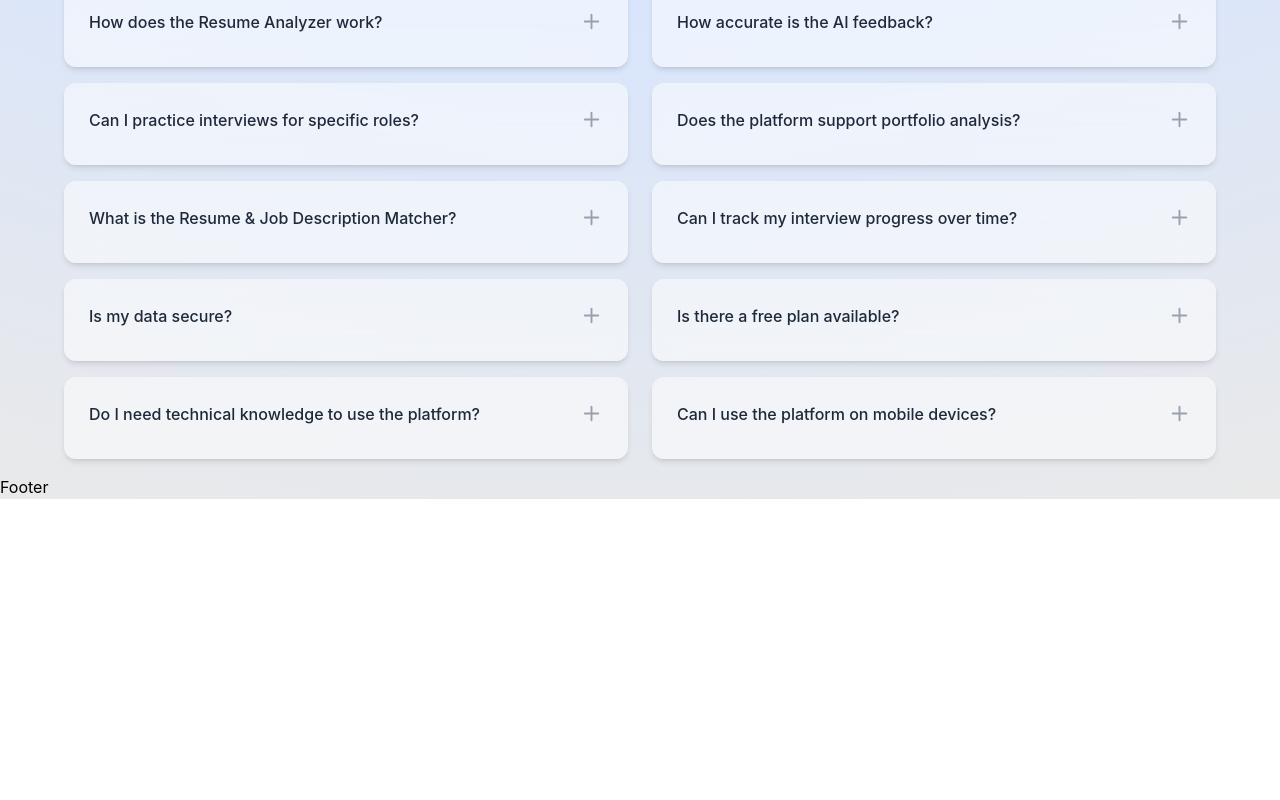
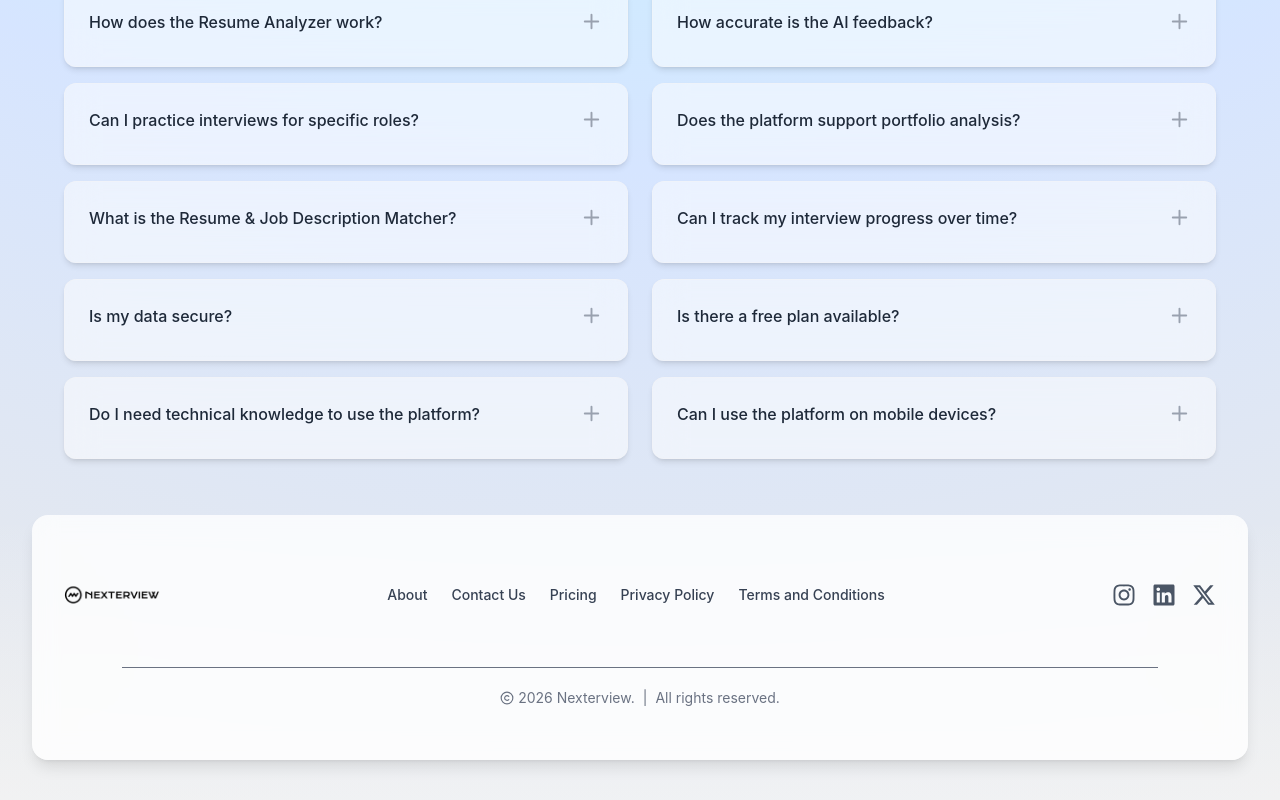
Before and after one commit to TejaVendra/nexterview, a React (Vite) app: page / in a window 1280 px wide. Shown: the part 3369-4169 px from the top of the page. Before the commit the page ends 3868 px from the top, so only its background shows below. Built offline with nearby package versions, Linux system fonts and the light colour scheme.

Commit message:
footer section added

```diff
--- a/package.json
+++ b/package.json
@@ -23,6 +23,7 @@
     "motion": "^12.40.0",
     "react": "^19.2.6",
     "react-dom": "^19.2.6",
+    "react-icons": "^5.6.0",
     "react-redux": "^9.3.0",
     "react-router-dom": "^7.18.0",
     "tailwindcss": "^4.3.1"
--- a/src/components/sections/Footer.jsx
+++ b/src/components/sections/Footer.jsx
@@ -1,11 +1,86 @@
-import React from 'react'
+import React from 'react';
+import { Copyright } from 'lucide-react';
+import { FaInstagram, FaLinkedin } from "react-icons/fa";
+import { FaXTwitter } from "react-icons/fa6";
+import Logo from '../../assets/Logo.png';
+import { motion } from 'motion/react';
+const Footer = () => {
+  const currentYear = new Date().getFullYear();
 
-const Footer = () => {
+  const navLinks = [
+    { label: 'About', href: '/about' },
+    { label: 'Contact Us', href: '/contact' },
+    { label: 'Pricing', href: '/pricing' },
+    { label: 'Privacy Policy', href: '/privacy' },
+    { label: 'Terms and Conditions', href: '/terms' },
+  ];
+
+  const socialLinks = [
+    { icon: FaInstagram, href: 'https://instagram.com', label: 'Instagram' },
+    { icon: FaLinkedin, href: 'https://linkedin.com', label: 'LinkedIn' },
+    { icon: FaXTwitter, href: 'https://twitter.com', label: 'X (Twitter)' },
+  ];
+
   return (
-    <div>
-      Footer
-    </div>
-  )
-}
+    <motion.footer initial={{opacity:0,y:30,scale:0.9545}} whileInView={{opacity:1,y:0,scale:1}} transition={{duration:0.6}} viewport={{amount:0.3 , once:true}} className="pb-10 bg-gradient-to-b from-transparent to-gray-50/50">
+      <div className="mt-10 w-[95%] max-w-7xl mx-auto rounded-2xl bg-white/80 shadow-lg hover:shadow-2xl transition-all duration-300 backdrop-blur-md p-6 md:p-8">
+        <div className="flex flex-col md:flex-row justify-between items-center gap-8 md:gap-4">
+          {/* Logo Section */}
+          <div className="flex-shrink-0">
+            <img
+              className="h-20 w-20 md:h-24 md:w-24 object-contain hover:scale-105 transition-transform duration-300"
+              src={Logo}
+              alt="InterviewAI Logo"
+              loading="lazy"
+            />
+          </div>
 
-export default Footer
+          {/* Navigation Links */}
+          <nav className="flex flex-wrap justify-center gap-4 md:gap-6 text-sm font-medium" aria-label="Footer navigation">
+            {navLinks.map((link) => (
+              <a
+                key={link.label}
+                href={link.href}
+                className="text-gray-700 hover:text-blue-600 transition-colors duration-200  hover:scale-95"
+              >
+                {link.label}
+              </a>
+            ))}
+          </nav>
+
+          {/* Social Media Icons */}
+          <div className="flex items-center gap-4" aria-label="Social media links">
+            {socialLinks.map(({ icon: Icon, href, label }) => (
+              <a
+                key={label}
+                href={href}
+                target="_blank"
+                rel="noopener noreferrer"
+                className="text-gray-600 hover:text-blue-600 transition-all duration-200 hover:scale-110"
+                aria-label={label}
+              >
+                <Icon size={24} />
+              </a>
+
+            ))}
+          </div>
+        </div>
+
+        {/* Divider */}
+        <div className="border-t border-gray-500 w-[90%] mx-auto mt-6" />
+
+        {/* Copyright Section */}
+        <div className="flex flex-col sm:flex-row justify-center items-center gap-2 py-5 text-sm text-gray-500">
+          <p className="flex items-center gap-1">
+            <Copyright size={14} className="inline-block" />
+            <span>{currentYear} Nexterview.</span>
+          </p>
+          <span className="hidden sm:inline text-gray-500">|</span>
+          <p>All rights reserved.</p>
+        </div>
+      </div>
+    </motion.footer>
+  );
+};
+
+export default Footer;
--- a/src/components/ui/FaqCard.jsx
+++ b/src/components/ui/FaqCard.jsx
@@ -15,12 +15,12 @@ const FaqCard = ({ faq, isOpen, onToggle }) => {
 
   return (
     <div
-      className="flex flex-col p-6 mb-4 bg-white/50 backdrop-blur-lg rounded-xl shadow-md hover:shadow-lg hover:scale-105 hover:translate-x-1 transition-all duration-300 w-full border border-gray-100/50"
+      className="flex flex-col p-6 mb-4 bg-white/50 backdrop-blur-lg rounded-xl shadow-md hover:shadow-lg xl:hover:scale-105 xl:hover:translate-x-1 transition-all duration-300 w-full border border-gray-100/50"
     >
       {/* Question Header */}
       <button
         onClick={onToggle}
-        className="flex justify-between items-start gap-4 w-full text-left rounded-lg"
+        className="flex justify-between items-start gap-4 w-full text-left rounded-lg cursor-pointer"
         aria-expanded={isOpen}
         aria-controls={`faq-answer-${faq.id}`}
       >
```
Also changed, not shown: 1 other file (tests, documents, lock files or other folders).
